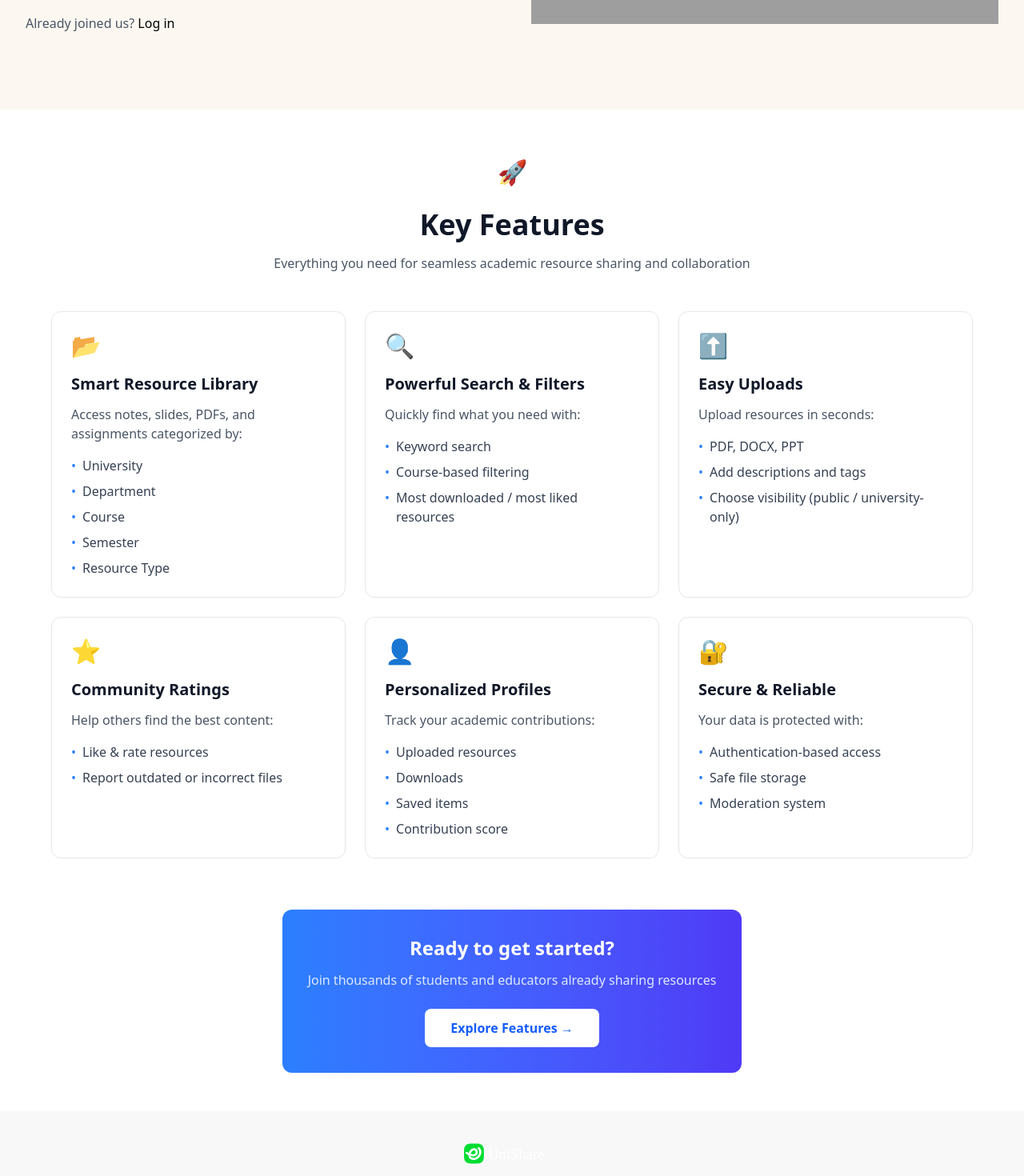
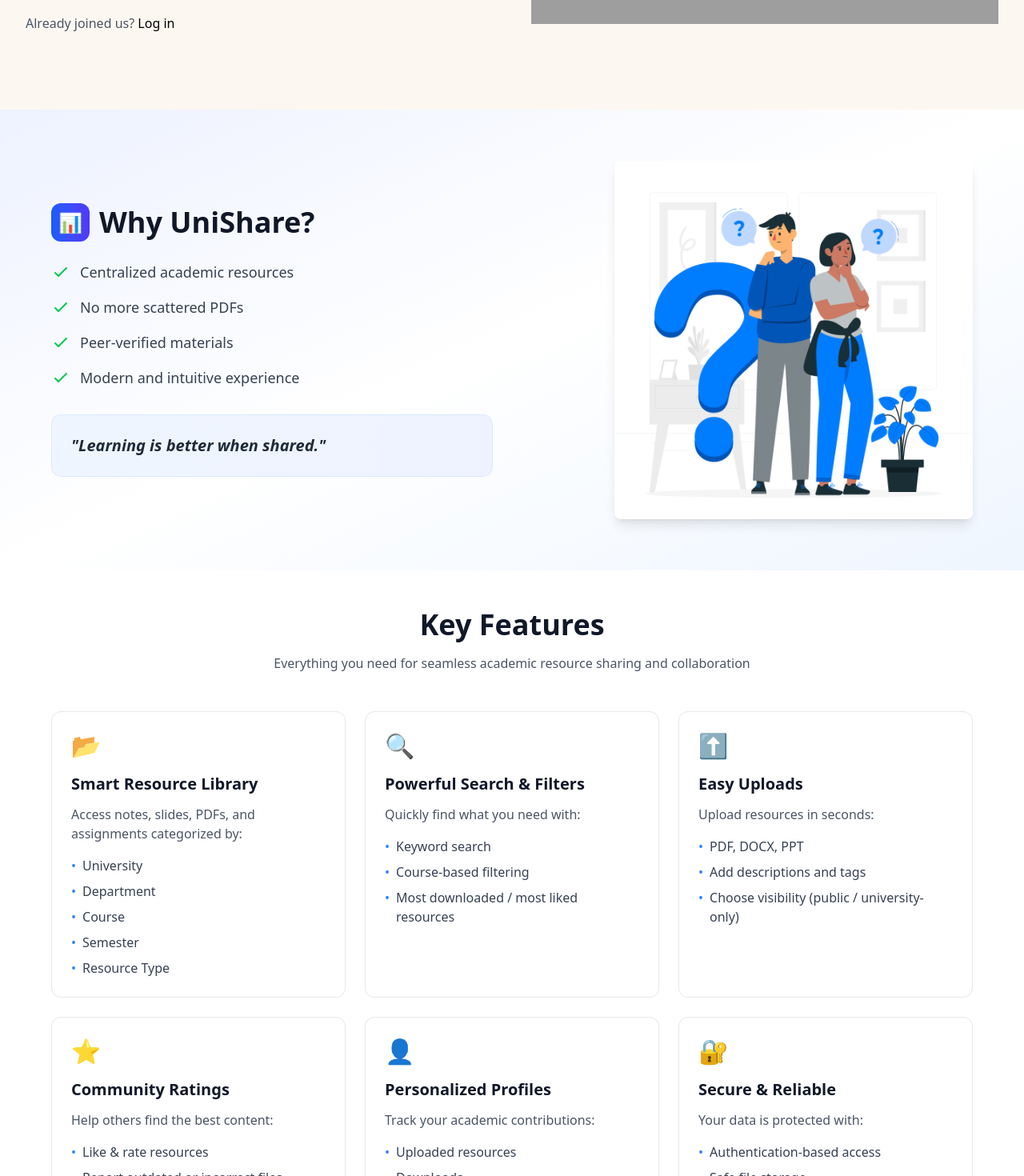
Before and after one commit to tasmim-tahsin/unishare-frontend, a Next.js app: page / in a window 1280 px wide. Shown: the part 580-2050 px from the top of the page at 80% size. Built offline with nearby package versions, Linux system fonts and the light colour scheme; grey boxes are pictures that could not be loaded.

Commit message:
why unishare added

```diff
--- a/src/app/page.tsx
+++ b/src/app/page.tsx
@@ -1,12 +1,16 @@
+import CTA from "@/components/cta";
 import KeyFeaturesMinimal from "@/components/features";
 import Hero from "@/components/hero";
+import WhyUniShare from "@/components/whyunishare";
 
 
 export default function Home() {
   return (
     <>
     <Hero/>
+    <WhyUniShare/>
     <KeyFeaturesMinimal/>
+    <CTA/>
     </>
   );
 }
--- /dev/null
+++ b/src/components/cta.tsx
@@ -0,0 +1,21 @@
+import Link from "next/link";
+
+export default function CTA() {
+    return (
+        <>
+        {/* CTA Section */}
+        <div className="mt-16 text-center">
+          <div className="inline-block bg-linear-to-r from-blue-500 to-indigo-600 rounded-xl p-8 text-white w-3xl lg:w-7xl">
+            <h3 className="text-2xl font-bold mb-3">Ready to join the community?</h3>
+            <p className="text-blue-100 mb-6">
+              Join thousands of students and educators already sharing resources
+            </p>
+            <button className="bg-white text-blue-600 font-semibold px-8 py-3 rounded-lg hover:bg-blue-50 transition-colors duration-300">
+              <Link href="/signup">Join Now →</Link>
+            </button>
+          </div>
+        </div>
+        </>
+
+    );
+}
--- a/src/components/features.tsx
+++ b/src/components/features.tsx
@@ -1,4 +1,5 @@
 // KeyFeatures.jsx
+import Link from 'next/link';
 import React from 'react';
 
 const KeyFeatures = () => {
@@ -72,10 +73,6 @@
       <div className="max-w-6xl mx-auto">
         {/* Header */}
         <div className="text-center mb-12">
-          <div className="inline-flex items-center justify-center p-3 bg-l
-          inear-to-r from-blue-50 to-indigo-50 rounded-full mb-4">
-            <span className="text-3xl">🚀</span>
-          </div>
           <h2 className="text-3xl md:text-4xl font-bold text-gray-900 mb-4">
             Key Features
           </h2>
@@ -118,19 +115,6 @@
             </div>
           ))}
         </div>
-
-        {/* CTA Section */}
-        <div className="mt-16 text-center">
-          <div className="inline-block bg-linear-to-r from-blue-500 to-indigo-600 rounded-xl p-8 text-white max-w-2xl">
-            <h3 className="text-2xl font-bold mb-3">Ready to get started?</h3>
-            <p className="text-blue-100 mb-6">
-              Join thousands of students and educators already sharing resources
-            </p>
-            <button className="bg-white text-blue-600 font-semibold px-8 py-3 rounded-lg hover:bg-blue-50 transition-colors duration-300">
-              Explore Features →
-            </button>
-          </div>
-        </div>
       </div>
     </div>
   );
--- /dev/null
+++ b/src/components/whyunishare.tsx
@@ -0,0 +1,69 @@
+// WhyUniShare.jsx
+import Link from 'next/link';
+import React from 'react';
+
+const WhyUniShare = () => {
+  const features = [
+    "Centralized academic resources",
+    "No more scattered PDFs",
+    "Peer-verified materials",
+    "Modern and intuitive experience"
+  ];
+
+  return (
+    <div className="py-16 px-4 bg-linear-to-br from-indigo-50 via-white to-blue-50">
+      <div className="max-w-6xl mx-auto">
+        <div className="grid grid-cols-1 lg:grid-cols-2 gap-12 items-center">
+
+          {/* Left Side - Main Content */}
+          <div>
+            {/* Icon & Title */}
+            <div className="flex items-center gap-3 mb-6">
+              <div className="w-12 h-12 bg-linear-to-r from-blue-600 to-indigo-600 rounded-xl flex items-center justify-center">
+                <span className="text-2xl text-white">📊</span>
+              </div>
+              <h2 className="text-3xl md:text-4xl font-bold text-gray-900">
+                Why UniShare?
+              </h2>
+            </div>
+
+            {/* Features List */}
+            <div className="space-y-4 mb-8">
+              {features.map((feature, index) => (
+                <div key={index} className="flex items-start gap-3 group">
+                  <div className="w-6 h-6 text-green-500 shrink-0 mt-0.5 group-hover:scale-110 transition-transform">
+                    <svg xmlns="http://www.w3.org/2000/svg" className="h-6 w-6" fill="none" viewBox="0 0 24 24" stroke="currentColor">
+                      <path strokeLinecap="round" strokeLinejoin="round" strokeWidth={2} d="M5 13l4 4L19 7" />
+                    </svg>
+                  </div>
+                  <span className="text-lg text-gray-700 font-medium group-hover:text-gray-900 transition-colors">
+                    {feature}
+                  </span>
+                </div>
+              ))}
+            </div>
+
+            {/* Tagline */}
+            <div className="bg-linear-to-r from-blue-50 to-indigo-50 rounded-xl p-6 border border-blue-100">
+              <p className="text-xl font-semibold text-gray-800 italic">
+                "Learning is better when shared."
+              </p>
+            </div>
+          </div>
+            {/* Right Side - Image */}
+            <div className="flex justify-center lg:justify-end">
+            <img
+              src="/whyus.jpg"
+              alt="Why UniShare Illustration"
+              className="w-full max-w-md rounded-lg shadow-lg"
+            />
+            </div>
+
+
+        </div>
+      </div>
+    </div>
+  );
+};
+
+export default WhyUniShare;
```
Also changed, not shown: public/whyus.jpg (added).
